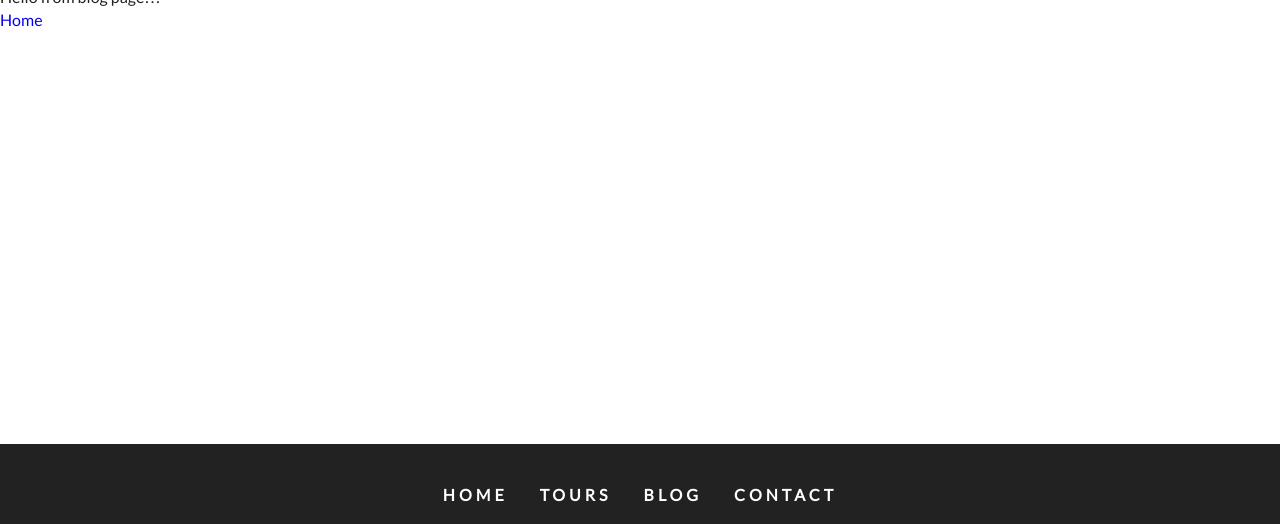
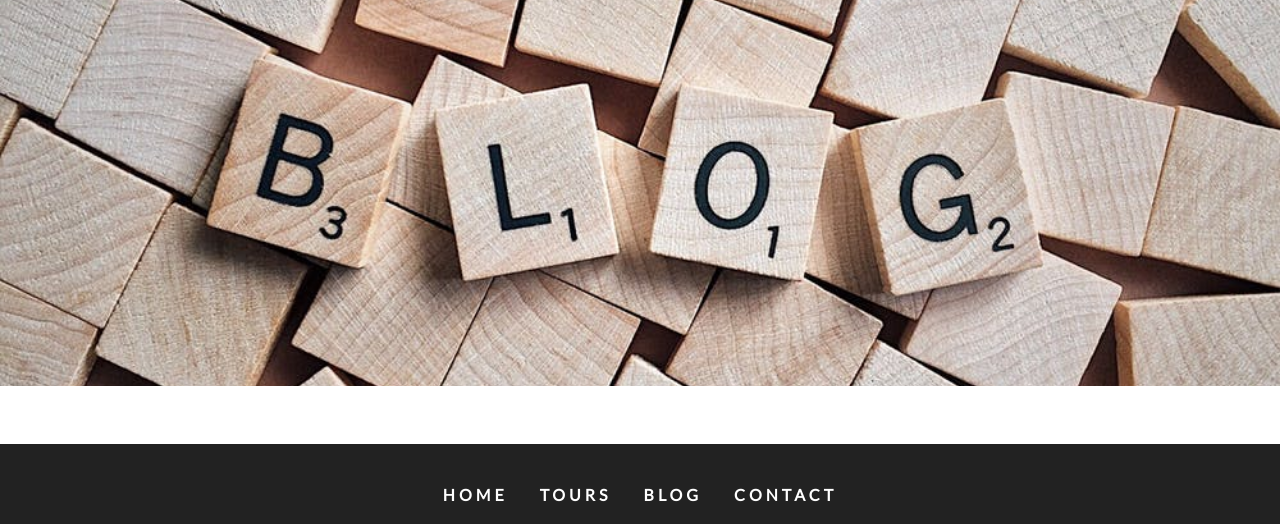
Before and after one commit to msiller455/backroads-project, a Gatsby site: page /blog in a window 1280 px wide. Shown: the part 161-685 px from the top of the page. Built offline with nearby package versions, Linux system fonts and the light colour scheme; Gatsby itself is replaced by a stand-in of ours.

Commit message:
adds aniLinks

```diff
--- a/gatsby-config.js
+++ b/gatsby-config.js
@@ -15,6 +15,7 @@ module.exports = {
     'gatsby-plugin-sass',
     `gatsby-plugin-styled-components`,
     `gatsby-transformer-sharp`,
-    `gatsby-plugin-sharp`
+    `gatsby-plugin-sharp`,
+    `gatsby-plugin-transition-link`
   ]
 }
--- a/package.json
+++ b/package.json
@@ -15,12 +15,15 @@
   "dependencies": {
     "babel-plugin-styled-components": "^1.10.0",
     "gatsby": "^2.8.6",
+    "gatsby-background-image": "^0.7.1",
     "gatsby-image": "^2.1.3",
     "gatsby-plugin-sass": "^2.0.11",
     "gatsby-plugin-sharp": "^2.1.3",
     "gatsby-plugin-styled-components": "^3.0.7",
+    "gatsby-plugin-transition-link": "^1.12.4",
     "gatsby-source-filesystem": "^2.0.39",
     "gatsby-transformer-sharp": "^2.1.21",
+    "gsap": "^2.1.3",
     "node-sass": "^4.12.0",
     "react": "^16.8.6",
     "react-dom": "^16.8.6",
--- a/src/components/Footer.js
+++ b/src/components/Footer.js
@@ -2,7 +2,7 @@ import React from 'react'
 import styles from '../css/footer.module.css'
 import links from '../constants/links'
 import socialIcons from '../constants/social-icons'
-import { Link } from 'gatsby'
+import AniLink from 'gatsby-plugin-transition-link/AniLink'
 
 const Footer = () => {
     return (
@@ -10,9 +10,9 @@ const Footer = () => {
             <div className={styles.links}>
                 {links.map((item, index) => {
                     return (
-                        <Link key={index} to={item.path}>
+                        <AniLink fade key={index} to={item.path}>
                             {item.text}
-                        </Link>
+                        </AniLink>
                     )
                 })}
             </div>
--- a/src/components/Navbar.js
+++ b/src/components/Navbar.js
@@ -1,5 +1,5 @@
 import React, {useState} from 'react'
-import { Link } from 'gatsby'
+import AniLink from 'gatsby-plugin-transition-link/AniLink'
 import styles from '../css/navbar.module.css'
 import { FaAlignRight } from 'react-icons/fa'
 import links from '../constants/links'
@@ -24,7 +24,7 @@ const Navbar = () => {
                     {links.map((item, index) => {
                         return (
                             <li key={index}>
-                                <Link to={item.path}>{item.text}</Link>
+                                <AniLink fade to={item.path}>{item.text}</AniLink>
                             </li>
                         )
                     })}
--- /dev/null
+++ b/src/components/StyledHero.js
@@ -0,0 +1,26 @@
+import React from 'react'
+import styled from 'styled-components'
+import BackgroundImage from 'gatsby-background-image'
+
+
+const StyledHero = ({img, className, children, home}) => {
+    return (
+        <BackgroundImage className={className} fluid={img} home={home}>
+            {children}
+        </BackgroundImage>
+    )
+}
+
+export default styled(StyledHero)`
+    min-height: ${props => props.home ? "calc(100vh - 62px)" : "50vh"};
+    background: ${props =>
+        props.home
+        ? 'linear-gradient(rgba(63, 208, 212, 0.7), rgba(0, 0, 0, 0.7))'
+        : 'none'};
+    background-position: center;
+    background-size: cover;
+    opacity: 1!important;
+    display: flex;
+    justify-content: center;
+    align-items: center;
+`
--- a/src/pages/blog.js
+++ b/src/pages/blog.js
@@ -1,15 +1,27 @@
 import React from 'react'
 import { Link } from 'gatsby'
 import Layout from '../components/Layout'
+import StyledHero from '../components/StyledHero'
+import {graphql} from 'gatsby'
 
-const blog = () => {
+const blog = ({data}) => {
     return (
         <Layout>
-            Hello from blog page!!!
-            <Link to="/">Home</Link>
+            <StyledHero img={data.blogBcg.childImageSharp.fluid} />
         </Layout>
     )
 }
 
+export const query = graphql`
+query {
+    blogBcg:file(relativePath:{eq:"blogBcg.jpeg"}){
+      childImageSharp{
+        fluid(quality: 90, maxWidth:4160){
+          ...GatsbyImageSharpFluid_withWebp
+        }
+      }
+    }
+  }
+`
 
 export default blog
```
Also changed, not shown: src/pages/contact.js (+16 -2 lines), src/pages/index.js (+18 -5 lines), src/pages/tours.js (+15 -2 lines), 1 other file.
